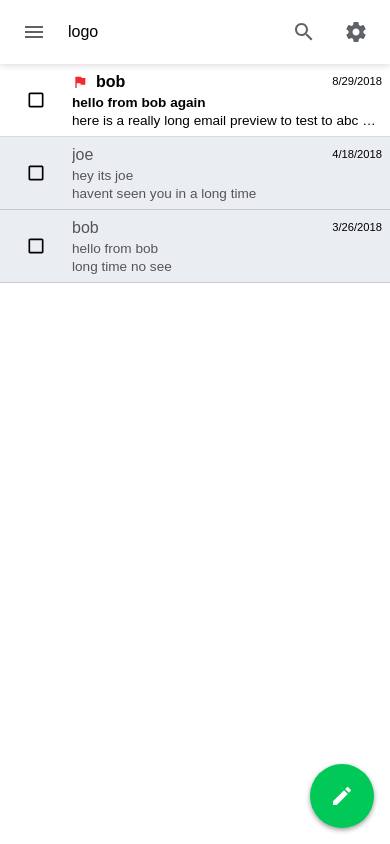
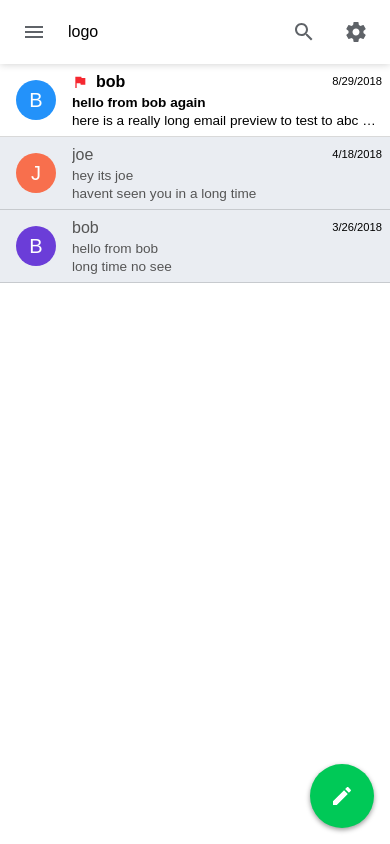
Before and after one commit to staton/email, a React (Create React App) app: page / in a window 390 px wide. Built offline with nearby package versions, Linux system fonts and the light colour scheme.

Commit message:
added dynamic checkbox for small screen devices

```diff
--- a/src/components/CheckBox/CheckBox.jsx
+++ b/src/components/CheckBox/CheckBox.jsx
@@ -19,11 +19,13 @@ class CheckBox extends Component {
 
         this.handleClicked = this.handleClicked.bind(this);
     }
+
 	render() {
 		return (
             <div
                 className={this.getClassName()}
-                onClick={this.handleClicked}>
+                onClick={this.handleClicked}
+            >
             {
                 (this.props.isChecked)
                 ?   <MdCheckBox />
--- /dev/null
+++ b/src/components/DynamicCheckBox/DynamicCheckBox.jsx
@@ -0,0 +1,81 @@
+import React, { Component } from 'react';
+import PropTypes from 'prop-types';
+import {MdCheck} from 'react-icons/md';
+import BackgroundColor from '../../enums/backgroundColor';
+
+const propTypes = {
+    active: PropTypes.bool,
+    backgroundColor: PropTypes.string,
+    content: PropTypes.string.isRequired,
+    isChecked: PropTypes.bool,
+    onClick: PropTypes.func
+};
+
+const defaultProps = {
+    active: false,
+    backgroundColor: BackgroundColor.Gray,
+    content: null,
+    isChecked: false,
+    onClick: () => {}
+};
+
+class DynamicCheckBox extends Component {
+
+    constructor() {
+        super();
+
+        this.handleClicked = this.handleClicked.bind(this);
+    }
+
+	render() {
+		return (
+            <div
+                className={this.getClassName()}
+                onClick={this.handleClicked}
+                style={{backgroundColor: this.props.backgroundColor}}
+            >
+            {
+                (this.props.active)
+                ?   <span className="DynamicCheckBox__check"><MdCheck /></span>
+                :   <span className="DynamicCheckBox__letter">{this.props.content}</span>
+            }
+            </div>
+		);
+    }
+
+    /**
+     * Gets the class name(s) for this component.
+     * @returns {string} The class name(s).
+     */
+    getClassName() {
+        let className = 'DynamicCheckBox';
+
+        if (this.props.isChecked) {
+            className += ' DynamicCheckBox--checked';
+        }
+
+        if (this.props.active) {
+            className += ' DynamicCheckBox--active';
+        }
+
+        return className;
+    }
+
+    /**
+     * Called when the checkbox is clicked.
+     * @param {object} e The event.
+     */
+    handleClicked(e) {
+        if (this.props.active) {
+            e.preventDefault();
+            e.stopPropagation();
+            this.props.onClick();
+        }
+    }
+
+}
+
+DynamicCheckBox.propTypes = propTypes;
+DynamicCheckBox.defaultProps = defaultProps;
+
+export default DynamicCheckBox;
--- a/src/components/EmailListItem/EmailListItem.jsx
+++ b/src/components/EmailListItem/EmailListItem.jsx
@@ -4,6 +4,7 @@ import {bindActionCreators} from 'redux';
 import {connect} from 'react-redux';
 import {MdFlag} from 'react-icons/md';
 import CheckBox from '../CheckBox/CheckBox';
+import DynamicCheckBox from '../DynamicCheckBox/DynamicCheckBox';
 import Email from '../../models/email';
 import EmailListItemIcon from '../EmailListItemIcon/EmailListItemIcon';
 import EmailListItemOptions from '../EmailListItemOptions/EmailListItemOptions';
@@ -46,14 +47,39 @@ export class EmailListItem extends Component {
             >
                 <div className={this.getEmailListItemClassNames()}>
                     <div className="EmailListItem__checkbox-container">
-                        <CheckBox
-                            isChecked={this.props.isSelected}
-                            onClick={this.handleCheckBoxClicked}
-                         />
+                    {
+                        (this.props.isSmallScreen)
+                        ?   <DynamicCheckBox
+                                backgroundColor={this.props.email.Color}
+                                content={this.props.email.FirstLetter}
+                                isChecked={this.props.isSelected}
+                                onClick={this.handleCheckBoxClicked}
+                            />
+                        :   <CheckBox
+                                isChecked={this.props.isSelected}
+                                onClick={this.handleCheckBoxClicked}
+                            />
+                    }
                     </div>
-                    {(!this.props.isSmallScreen) ? this.getFlag() : null}
+                    {
+                        // Show flag here for large displays
+                        (!this.props.isSmallScreen)
+                        ?   <EmailListItemIcon
+                                content={<MdFlag />}
+                                isVisible={this.props.email.Flags.IsImportant}
+                            />
+                        : null
+                    }
                     <div className="EmailListItem__email-info-container">
-                        {(this.props.isSmallScreen) ? this.getFlag() : null}
+                        {
+                            // Show flag here for small displays
+                            (this.props.isSmallScreen)
+                            ?   <EmailListItemIcon
+                                    content={<MdFlag />}
+                                    isVisible={this.props.email.Flags.IsImportant}
+                                />
+                            : null
+                        }
                         <div className="EmailListItem__sender-name">{this.props.email.FromName}</div>
                         <div className="EmailListItem__subject">{this.props.email.Subject}</div>
                         <div className="EmailListItem__preview">{this.props.email.Preview}</div>
--- /dev/null
+++ b/src/enums/backgroundColor.js
@@ -0,0 +1,42 @@
+class BackgroundColor {
+
+    get Gray() { return 'rgb(189, 189, 189)'; }
+    get Red() { return 'rgb(248, 111, 77)'; }
+    get Orange() { return 'rgb(248, 182, 77)'; }
+    get Green() { return 'rgb(84, 223, 79)'; }
+    get Turquoise() { return 'rgb(35, 200, 250)'; }
+    get Blue() { return 'rgb(35, 146, 250)'; }
+    get Purple() { return 'rgb(107, 61, 216)'; }
+    get Pink() { return 'rgb(216, 61, 133)'; }
+
+    /**
+     * Gets a random color.
+     */
+    getRandomEmailColor() {
+        let num = Math.floor((Math.random() * 7) + 1);
+
+        switch (num) {
+            case 1:
+                return this.Red;
+            case 2:
+                return this.Orange;
+            case 3:
+                return this.Green;
+            case 4:
+                return this.Turquoise;
+            case 5:
+                return this.Blue;
+            case 6:
+                return this.Purple;
+            case 7:
+                return this.Pink
+            default:
+                return this.Gray
+        }
+    }
+
+}
+
+const BackgroundColors = new BackgroundColor();
+
+export default BackgroundColors;
--- a/src/models/email.js
+++ b/src/models/email.js
@@ -1,3 +1,5 @@
+import BackgroundColor from '../enums/backgroundColor';
+
 class Email {
 
     get BccEmails() {
@@ -48,6 +50,14 @@ class Email {
         return this._toEmails;
     }
 
+    get FirstLetter() {
+        return this._firstLetter;
+    }
+
+    get Color() {
+        return this._color;
+    }
+
     constructor(id, fromName, fromEmail, toEmails, ccEmails, bccEmails,
         subject, preview, emailSentDateTime, deletionDateTime, flags) {
 
@@ -63,6 +73,10 @@ class Email {
         this._emailSentDateTime = emailSentDateTime;
         this._deletionDateTime = deletionDateTime;
         this._flags = flags;
+        this._firstLetter = (this._fromName.trim() === '')
+            ? '?'
+            : this._fromName.charAt(0).toUpperCase();
+        this._color = BackgroundColor.getRandomEmailColor();
 
     }
 
--- a/src/styles/components/_all.scss
+++ b/src/styles/components/_all.scss
@@ -5,6 +5,7 @@
 @import 'drawermenu';
 @import 'drawermenulist';
 @import 'drawermenulistitem';
+@import 'dynamiccheckbox';
 @import 'emaillist';
 @import 'emaillistitem';
 @import 'emaillistitemicon';
--- /dev/null
+++ b/src/styles/components/_dynamiccheckbox.scss
@@ -0,0 +1,25 @@
+$local-checkbox-size: 40px;
+
+.DynamicCheckBox {
+    align-items: center;
+    @include border-radius($local-checkbox-size);
+    color: white;
+    display: flex;
+    font-size: 20px;
+    font-weight: normal;
+    height: $local-checkbox-size;
+    justify-content: center;
+    width: $local-checkbox-size;
+
+    &.DynamicCheckBox--active {
+        background-color: white !important;
+        border: 2px solid rgba(0, 0, 0, .2);
+        @include border-radius($local-checkbox-size);
+        color: $color-app-theme-background;
+        font-size: 24px;
+    }
+
+    &.DynamicCheckBox--checked {
+
+    }
+}
--- a/src/styles/main.css
+++ b/src/styles/main.css
@@ -168,6 +168,29 @@
     height: 28px;
     justify-content: center;
     min-width: 28px; }
+
+#root .DynamicCheckBox {
+  align-items: center;
+  -webkit-border-radius: 40px;
+  -moz-border-radius: 40px;
+  -ms-border-radius: 40px;
+  border-radius: 40px;
+  color: white;
+  display: flex;
+  font-size: 20px;
+  font-weight: normal;
+  height: 40px;
+  justify-content: center;
+  width: 40px; }
+  #root .DynamicCheckBox.DynamicCheckBox--active {
+    background-color: white !important;
+    border: 2px solid rgba(0, 0, 0, 0.2);
+    -webkit-border-radius: 40px;
+    -moz-border-radius: 40px;
+    -ms-border-radius: 40px;
+    border-radius: 40px;
+    color: #00c957;
+    font-size: 24px; }
 
 #root .EmailList {
   list-style-type: none;
```
Also changed, not shown: 1 other file (tests, documents, lock files or other folders).
